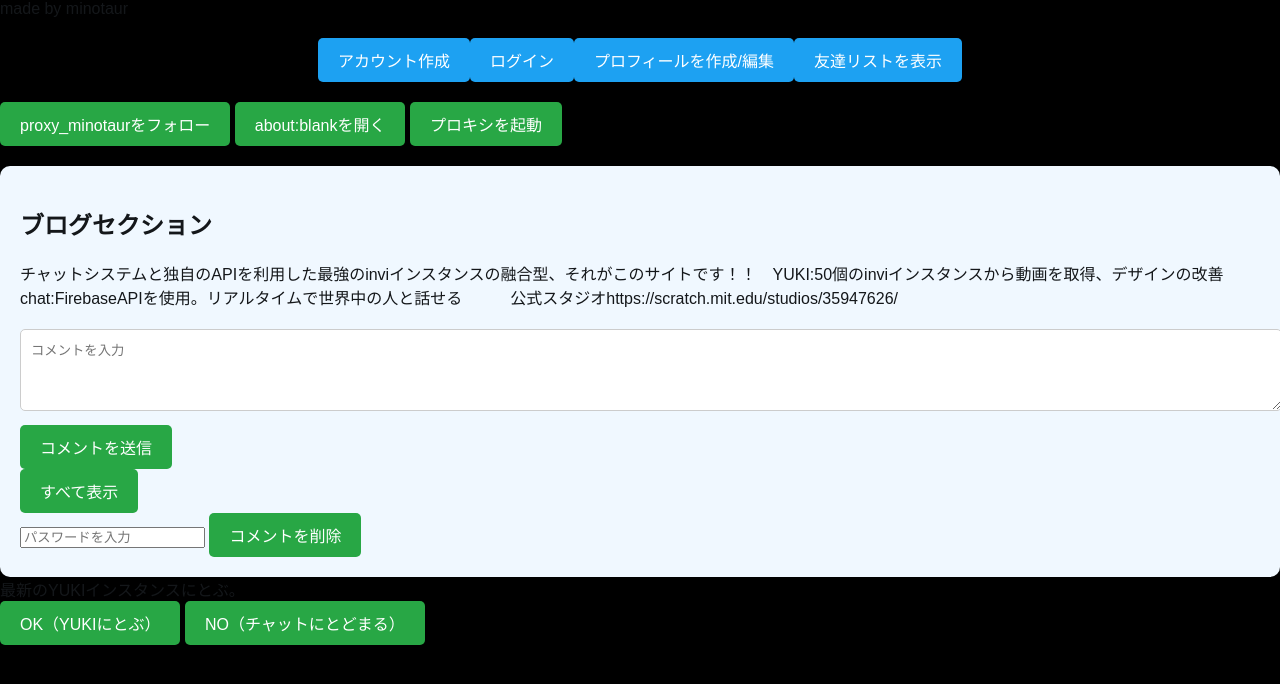
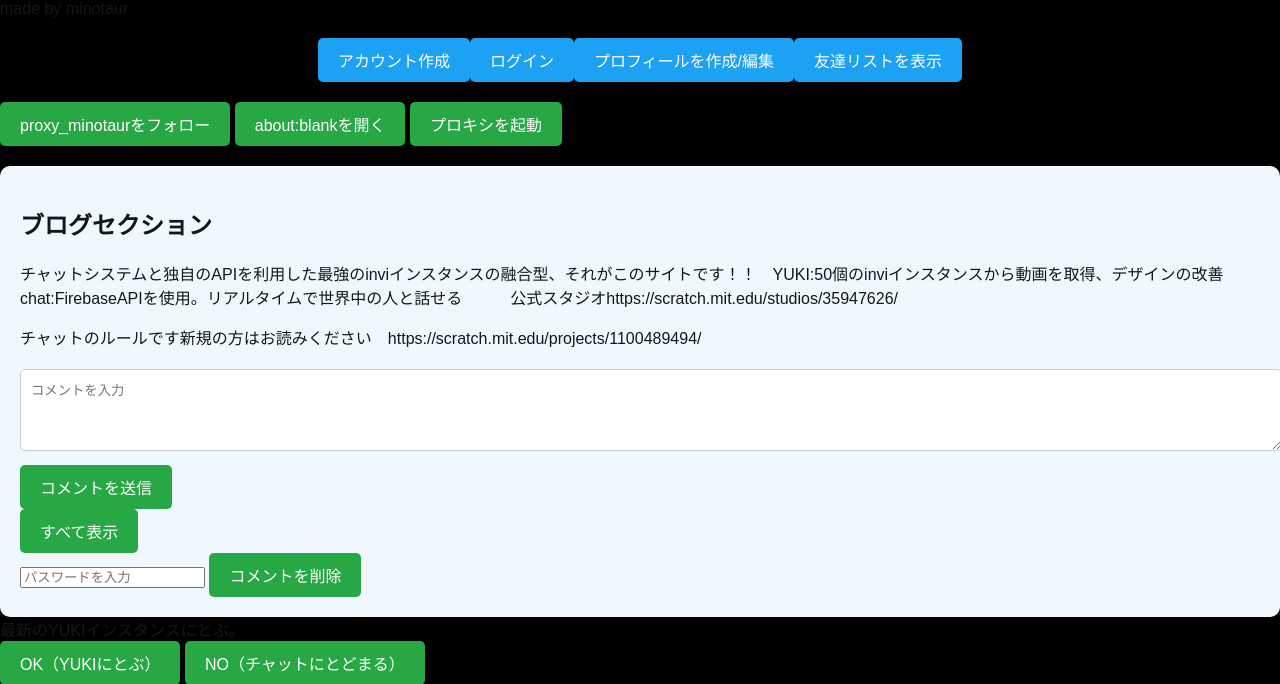
Before and after one commit to yuto1106110/yuto-sand, a FastAPI app: page /chat in a window 1280 px wide. Shown: the top 684 px of the page. Run offline with FastAPI, Linux system fonts and the light colour scheme; some libraries are stand-ins or nearby versions.

Commit message:
Update chat.html

```diff
--- a/templates/chat.html
+++ b/templates/chat.html
@@ -1002,6 +1002,7 @@
     <div class="blog-section">
         <h2>ブログセクション</h2>
         <p>チャットシステムと独自のAPIを利用した最強のinviインスタンスの融合型、それがこのサイトです！！　YUKI:50個のinviインスタンスから動画を取得、デザインの改善　chat:FirebaseAPIを使用。リアルタイムで世界中の人と話せる　　　公式スタジオhttps://scratch.mit.edu/studios/35947626/</p>
+        <p>チャットのルールです新規の方はお読みください　https://scratch.mit.edu/projects/1100489494/</p>
         <div class="comments">
             <textarea id="commentInput" placeholder="コメントを入力" rows="4"></textarea>
             <button id="submitComment">コメントを送信</button>
```
